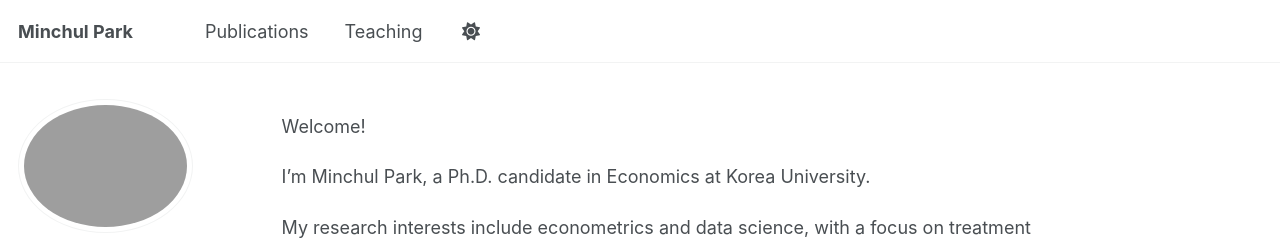
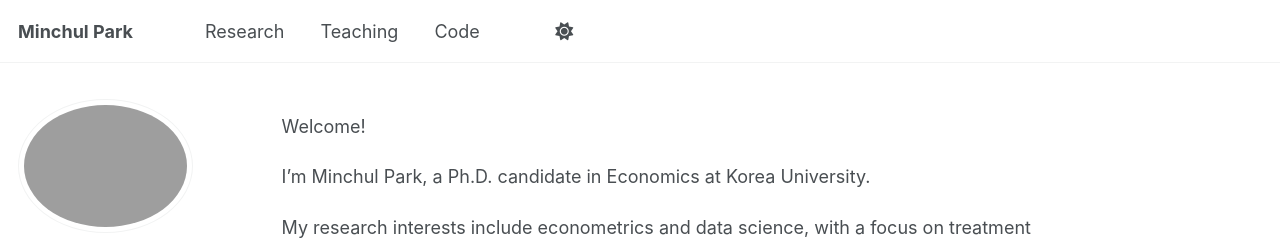
Before and after one commit to econompark/econompark.github.io, a Jekyll site: the page built from _pages/about.md, in a window 1280 px wide. Shown: the top 240 px of the page. Built offline with Jekyll 4.4.1, drawn with Linux system fonts in a browser that asks for light colours; some web fonts are replaced; a script that is not in the unit is left out.

Commit message:
Update navigation.yml

```diff
--- a/_data/navigation.yml
+++ b/_data/navigation.yml
@@ -8,7 +8,7 @@
 #      Markdown formatted page while the second is generated using JSON.
 
 main:
-  - title: "Publications"
+  - title: "Research"
     url: /publications/
 
   # - title: "Talks"
@@ -17,8 +17,8 @@ main:
   - title: "Teaching"
     url: /teaching/
 
-  # - title: "Portfolio"
-  #  url: /portfolio/
+  - title: "Code"
+  -  url: https://github.com/econompark
 
   # - title: "Blog Posts"
   #  url: /year-archive/
```
